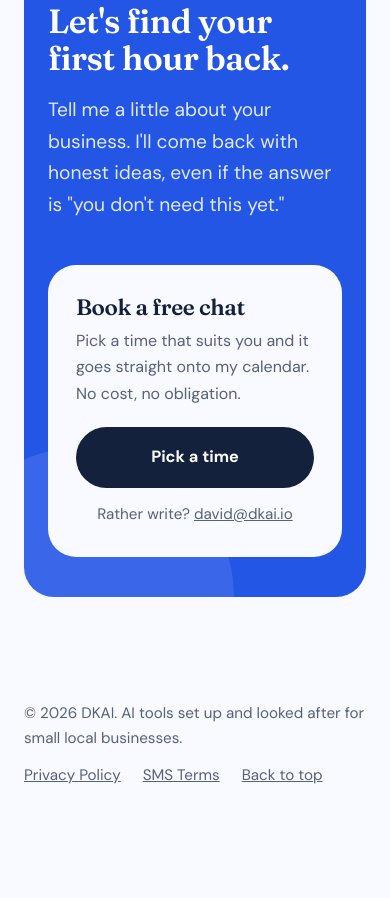
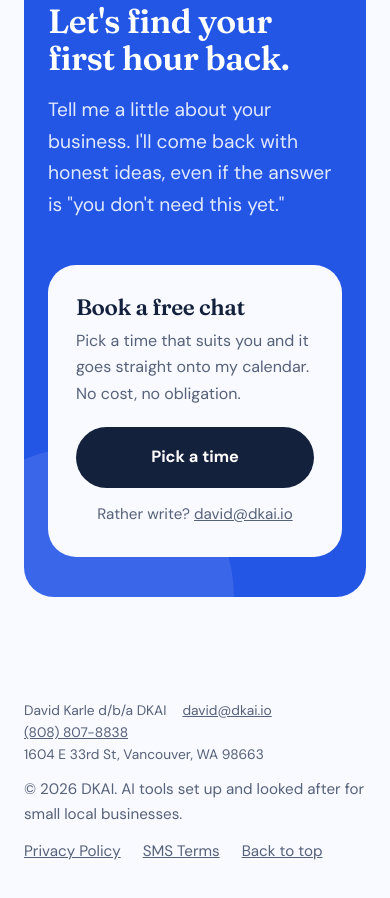
Before and after one commit to davidkarle/dkai-site, a plain HTML site: page index.html in a window 390 px wide. Shown: the part 7874-8772 px from the top of the page. Before the commit the page ends 8706 px from the top, so only its background shows below. Drawn offline with Linux system fonts and the light colour scheme.

Commit message:
Show business contact details in the footer
Add the DKAI name, email, phone, and mailing address to every page footer.

Co-authored-by: davidkarle <davidkarle@users.noreply.github.com>

```diff
--- a/index.html
+++ b/index.html
@@ -263,6 +263,7 @@ footer { padding: 36px 0 44px; font-size: .95rem; color: var(--muted); }
 .foot { display: flex; flex-wrap: wrap; gap: 12px 30px; justify-content: space-between; align-items: center; }
 .foot-links { display: flex; flex-wrap: wrap; gap: 8px 22px; align-items: center; }
 .foot-links a[aria-current="page"] { color: var(--ink); font-weight: 700; }
+.foot-contact { flex: 1 0 100%; display: flex; flex-wrap: wrap; gap: 2px 16px; margin: 0; font-size: .86rem; line-height: 1.45; }
 
 @media (max-width: 960px) {
   section { padding: 68px 0; }
@@ -516,6 +517,12 @@ footer { padding: 36px 0 44px; font-size: .95rem; color: var(--muted); }
 
 <footer>
   <div class="wrap foot">
+    <p class="foot-contact">
+      <span>David Karle d/b/a DKAI</span>
+      <a href="mailto:david@dkai.io">david@dkai.io</a>
+      <a href="tel:+18088078838">(808) 807-8838</a>
+      <span>1604 E 33rd St, Vancouver, WA 98663</span>
+    </p>
     <span>&copy; 2026 DKAI. AI tools set up and looked after for small local businesses.</span>
     <nav class="foot-links" aria-label="Footer">
       <a href="/privacy-policy">Privacy Policy</a>
```
Also changed, not shown: kalani-demo/index.html (+7 -0 lines), privacy-policy/index.html (+7 -0 lines), sms-terms/index.html (+7 -0 lines).
